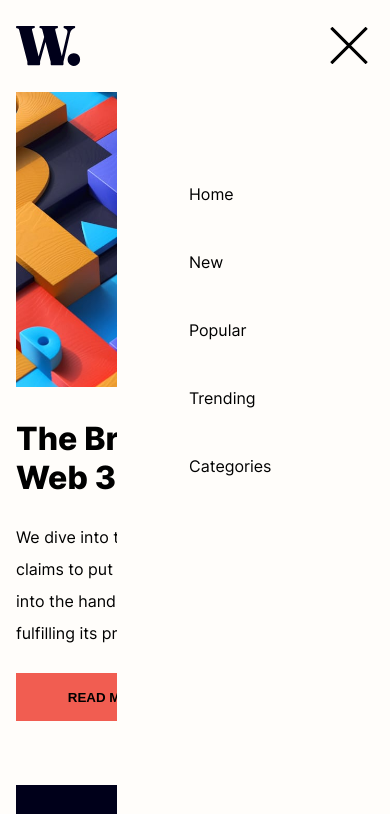
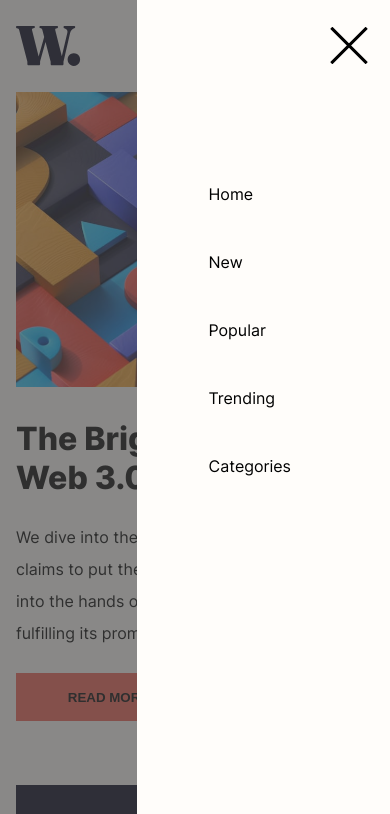
Before and after one commit to Thommyaso/News-Page, a website: page index.html in a window 390 px wide. Both pictures are taken after a click on the button 349 px from the left and 44 px from the top of the page. Shown: the top 814 px of the page. Drawn offline with Linux system fonts and the light colour scheme.

Commit message:
Prevent multiple timeouts when toggling hamburger menu, create a shadow behind opened menu

```diff
--- a/index.html
+++ b/index.html
@@ -15,6 +15,7 @@
   </style>
 </head>
 <body>
+<div class="shadow"></div>
 <nav class="nav">
   <img src="./assets/images/logo.svg">
   <div class="container">
--- a/main/css/abstracts/_variables.scss
+++ b/main/css/abstracts/_variables.scss
@@ -6,6 +6,7 @@
 $black: #000;
 $off-white: #FFFDFA;
 $light-gray: #C5C6CE;
+$dark-gray: #494949A5;
 $dark-purple: #00001A;
 $light-vermillion: #F15D51;
 $gray-blue: #5E607A;
@@ -19,3 +20,4 @@ $main-btn-hover: $off-white;
 $separator-color: $gray-blue;
 $header-color-01: $off-yellow;
 $paragraph-color-01: $light-gray;
+$menu-shadow: $dark-gray;
--- a/main/css/critical/_navigation.scss
+++ b/main/css/critical/_navigation.scss
@@ -7,74 +7,6 @@
   justify-content: space-between;
   align-items: center;
 }
-
-@media only screen and (min-width: 1141px) {
-  .hamburger {
-    display: none;
-    visibility: hidden;
-    overflow: hidden;
-    height: 0;
-    width: 0;
-  }
-
-  .nav {
-    ul {
-      display: flex;
-      list-style: none;
-      width: 26.938rem;
-      justify-content: space-between;
-      align-items: center;
-    }
-
-    a {
-      color: $separator-color;
-    }
-
-    a:hover {
-      color: $light-vermillion;
-    }
-  }
-}
-
-@media only screen and (max-width: 1140px) {
-  .nav {
-    .navBar {
-      display: none;
-      visibility: hidden;
-      height: 0;
-      width: 0;
-      overflow: hidden;
-      transition: width 0.2s ease-in-out;
-    }
-
-    .navBar-hidden{
-      background-color: $main-background;
-      position: fixed;
-      top: 0;
-      right: 0;
-      z-index: 100;
-      visibility: visible;
-      display: block;
-      height: 100vh;
-
-      ul {
-        margin-top: 10rem;
-        list-style: none;
-        display: flex;
-        flex-direction: column;
-
-        li {
-          margin: 1.5rem 4.5rem;
-        }
-      }
-    }
-
-    .navBar-active {
-      width: 70vw;
-    }
-  }
-}
-
 .container {
   z-index: 1000;
   position: relative;
@@ -91,6 +23,10 @@
   position: relative;
   border: none;
   background-color: transparent;
+
+  &:hover {
+    cursor: pointer;
+  }
 
   &__bar {
     $bar-positionY: calc($hamburger-height / 2);
@@ -132,3 +68,92 @@
     }
   }
 }
+
+.shadow-active {
+  width: 100%;
+  height: 100%;
+  position: absolute;
+  top: 0;
+  left: 0;
+  background-color: $menu-shadow;
+  z-index: 50;
+}
+
+@media only screen and (min-width: 1141px) {
+  .hamburger {
+    display: none;
+    visibility: hidden;
+    overflow: hidden;
+    height: 0;
+    width: 0;
+  }
+
+  .nav {
+    ul {
+      display: flex;
+      list-style: none;
+      width: 26.938rem;
+      justify-content: space-between;
+      align-items: center;
+    }
+
+    a {
+      color: $separator-color;
+    }
+
+    a:hover {
+      color: $light-vermillion;
+    }
+  }
+}
+
+@media only screen and (max-width: 1140px) {
+  .nav {
+    .navBar {
+      display: none;
+      visibility: hidden;
+      height: 0;
+      width: 0;
+      overflow: hidden;
+      transition: width 0.2s ease-in-out;
+
+      a:hover {
+        color: $off-yellow;
+      }
+    }
+
+    .navBar-hidden{
+      background-color: $main-background;
+      position: fixed;
+      top: 0;
+      right: 0;
+      z-index: 100;
+      visibility: visible;
+      display: block;
+      height: 100vh;
+
+      ul {
+        margin-top: 10rem;
+        list-style: none;
+        display: flex;
+        flex-direction: column;
+
+        li {
+          margin: 1.5rem 4.5rem;
+        }
+      }
+    }
+
+    .navBar-active {
+      width: 40vw;
+    }
+  }
+}
+
+@media only screen and (max-width: 700px) {
+  .nav {
+    .navBar-active {
+      width: 65vw;
+    }
+  }
+}
--- a/main/js/main.js
+++ b/main/js/main.js
@@ -2,24 +2,31 @@ document.addEventListener('DOMContentLoaded', () => {
     const hamburger = document.querySelector('.hamburger');
     const hamburgerMenu = document.querySelector('#navBar');
     const body = document.querySelector('body');
+    const shadow = document.querySelector('.shadow');
     const root = document.documentElement;
     const computedStyle = getComputedStyle(root);
     const bodyPadding = parseInt(computedStyle.getPropertyValue('--body-padding').trim(), 10);
     const updatedPadding = window.innerWidth - document.documentElement.clientWidth + bodyPadding;
 
+    let timeoutId
+
     hamburger.addEventListener('click', () => {
         if(hamburgerMenu.classList.contains('navBar-active')) {
+            clearTimeout(timeoutId);
             hamburgerMenu.classList.toggle('navBar-active');
             body.style.paddingRight = '';
             body.classList.remove('no-scroll');
-            setTimeout(()=>{
+            shadow.classList.remove('shadow-active')
+            timeoutId = setTimeout(()=>{
                 hamburgerMenu.classList.toggle('navBar-hidden');
             },100)
         } else {
+            clearTimeout(timeoutId);
             hamburgerMenu.classList.toggle('navBar-hidden');
             body.style.paddingRight = `${updatedPadding}px`
             body.classList.add('no-scroll');
-            setTimeout(()=>{
+            shadow.classList.add('shadow-active');
+            timeoutId = setTimeout(()=>{
                 hamburgerMenu.classList.toggle('navBar-active');
                 scroll()
             },100)
```
Also changed, not shown: styles.css, 1 other file.
